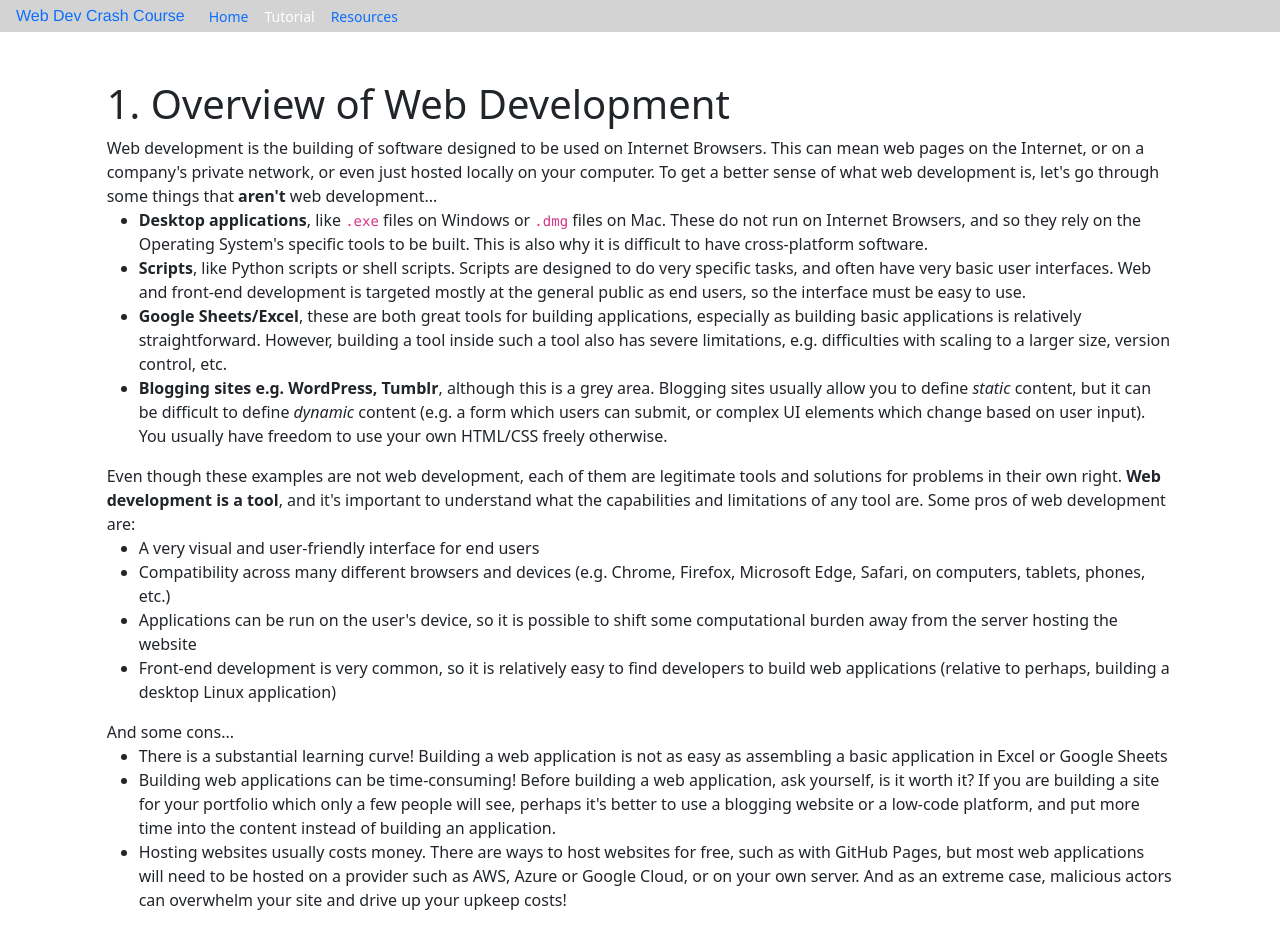
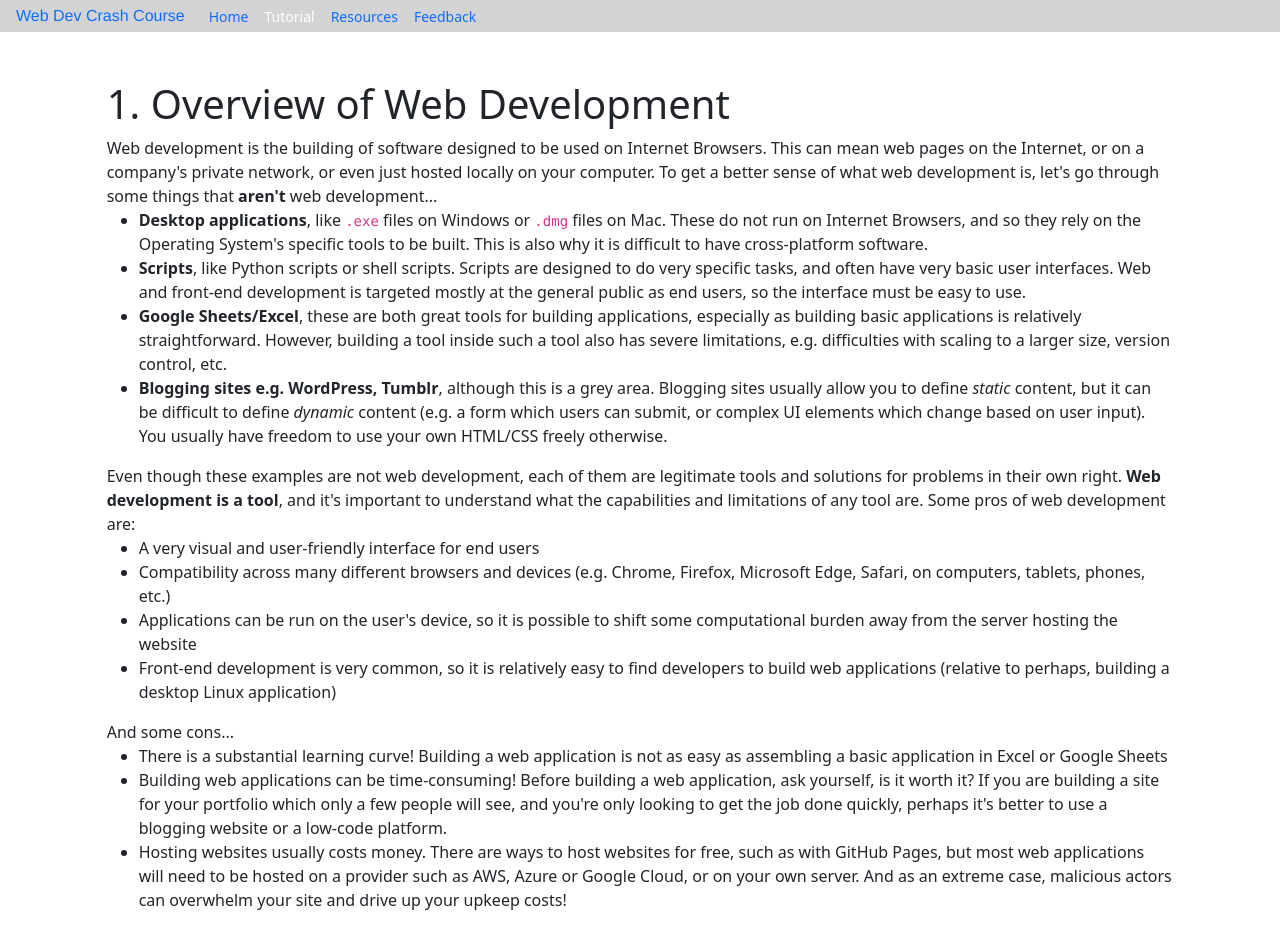
Before and after one commit to jajetloh/web-dev-crash-course, an Angular app: page /tutorial in a window 1280 px wide. Shown: the top 935 px of the page. Built offline with nearby package versions, Linux system fonts and the light colour scheme.

Commit message:
add feedback and fix bugs

```diff
--- a/src/app/app.component.html
+++ b/src/app/app.component.html
@@ -3,6 +3,7 @@
     <button class="btn btn-sm btn-outline-primary border-0 px-1 py-0 mx-1" [routerLinkActive]="'text-white'" routerLink="/" [routerLinkActiveOptions]="{ exact: true }">Home</button>
     <button class="btn btn-sm btn-outline-primary border-0 px-1 py-0 mx-1" [routerLinkActive]="'text-white'" routerLink="/tutorial">Tutorial</button>
     <button class="btn btn-sm btn-outline-primary border-0 px-1 py-0 mx-1" [routerLinkActive]="'text-white'" routerLink="/resources">Resources</button>
+    <a href="https://forms.gle/ZBnW6XknrKVuAG2LA" class="btn btn-sm btn-outline-primary border-0 px-1 py-0 mx-1" target="_blank">Feedback</a>
 </nav>
 <div class="d-flex">
     <div class="col-1"></div>
--- a/src/app/tutorial/tutorial.component.html
+++ b/src/app/tutorial/tutorial.component.html
@@ -23,7 +23,7 @@
     <div>And some cons...</div>
     <ul>
         <li>There is a substantial learning curve! Building a web application is not as easy as assembling a basic application in Excel or Google Sheets</li>
-        <li>Building web applications can be time-consuming! Before building a web application, ask yourself, is it worth it? If you are building a site for your portfolio which only a few people will see, perhaps it's better to use a blogging website or a low-code platform, and put more time into the content instead of building an application.</li>
+        <li>Building web applications can be time-consuming! Before building a web application, ask yourself, is it worth it? If you are building a site for your portfolio which only a few people will see, and you're only looking to get the job done quickly, perhaps it's better to use a blogging website or a low-code platform.</li>
         <li>Hosting websites usually costs money. There are ways to host websites for free, such as with GitHub Pages, but most web applications will need to be hosted on a provider such as AWS, Azure or Google Cloud, or on your own server. And as an extreme case, malicious actors can overwhelm your site and drive up your upkeep costs!</li>
     </ul>
     <h1>
@@ -101,7 +101,7 @@
                 What about very complex web pages?
             </b>
             <div>
-                When developing applications, breaking code into smaller logical sections helps keep the code maintainable. This is usually done by separating HTML/CSS/JS files into multiple files. A <b>bundler</b> (such as webpack or Vite) can be used to re-compile
+                When developing applications, breaking code into smaller logical sections helps keep the code maintainable. This is usually done by separating HTML/CSS/JS files into multiple files. A <b>bundler</b> (such as webpack or Vite) can be used to re-compile these multiple files into individual HTML/CSS/JS classes for easy deployment and use by end users.
             </div>
             <b>
                 What is TypeScript?
@@ -206,7 +206,7 @@
         <ol>
             <li>Use a horizontal alignment class from <a href="https://getbootstrap.com/docs/5.3/layout/columns/#horizontal-alignment" target="_blank">here</a> to distribute your buttons, stretching across the entire width of the container</li>
             <li>Use a different vertical alignment class from <a href="https://getbootstrap.com/docs/5.3/layout/columns/#horizontal-alignment" target="_blank">here</a> to align the botton edges of the buttons</li>
-            <li>The buttons may look better with spacing between the two rows. Try one of the <code></code>
+            <li>The buttons may look better with spacing between the two rows. Try one of the following classes to the <code>div</code> containing the second row of buttons: <code>mt-1 mt-2 mt-3 mt-4 mt-5</code>
         </ol>
         <!-- Exercise 4.3. | YOUR CONTENT HERE! -->
 
@@ -230,8 +230,7 @@
         </div>
 
         <div>
-            This input adds three
-            <input type="number" [(ngModel)]="numberToAddThreeTo"> {{ numberToAddThreeTo + 3 }}
+            <input type="number" [(ngModel)]="numberToAddThreeTo"> + 3 = {{ numberToAddThreeTo + 3 }}
         </div>
 
         <!-- Exercise 4.4. | YOUR CONTENT HERE! -->
```
